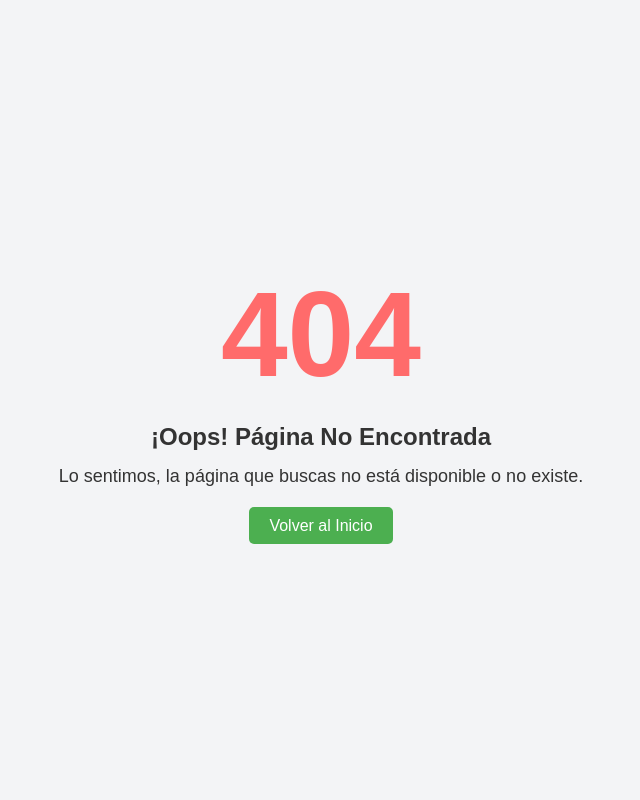
After one commit to pedro23071/python-in, a Django app: template 12_proyecto/ProjectoDjngo/pages/templates/pages/404.html in a window 1280 px wide. The commit adds this page. Shown: the whole page, without its empty margins (319-959 px from the left). Run offline with Django 3.2, Linux system fonts and the light colour scheme; the template is opened without the code that fills it, so the values that code supplies are empty.

Commit message:
consultar e imprimir pages

```diff
--- a/12_proyecto/ProjectoDjngo/ProjectoDjngo/settings.py
+++ b/12_proyecto/ProjectoDjngo/ProjectoDjngo/settings.py
@@ -64,6 +64,7 @@ TEMPLATES = [
                 'django.template.context_processors.request',
                 'django.contrib.auth.context_processors.auth',
                 'django.contrib.messages.context_processors.messages',
+                'pages.context_processors.get_pages',
             ],
         },
     },
--- a/12_proyecto/ProjectoDjngo/ProjectoDjngo/urls.py
+++ b/12_proyecto/ProjectoDjngo/ProjectoDjngo/urls.py
@@ -16,10 +16,11 @@ Including another URLconf
 from django.contrib import admin
 from django.urls import path
 from mainapp import views
+from pages import views as pages_views
 
 urlpatterns = [
     path('admin/', admin.site.urls),
     path('', views.index, name="index_vacio"),
     path('inicio/', views.index, name="index"),
-    path('sobre-nosotros/', views.about, name="about"),
+    path('pagina/<str:slug>/', pages_views.page, name="pagina"),
 ]
--- /dev/null
+++ b/12_proyecto/ProjectoDjngo/pages/context_processors.py
@@ -0,0 +1,8 @@
+from .models import Page
+
+
+def get_pages(request):
+    pages = Page.objects.filter(visible=True).values_list('id', 'title', 'slug')
+    return {
+        'pages': pages
+    }
--- /dev/null
+++ b/12_proyecto/ProjectoDjngo/pages/templates/pages/404.html
@@ -0,0 +1,80 @@
+<!DOCTYPE html>
+<html lang="en">
+<head>
+    <meta charset="UTF-8">
+    <meta name="viewport" content="width=device-width, initial-scale=1.0">
+    <title>Página No Encontrada</title>
+    <style>
+        * {
+            margin: 0;
+            padding: 0;
+            box-sizing: border-box;
+            font-family: 'Arial', sans-serif;
+        }
+
+        body {
+            background-color: #f3f4f6;
+            color: #333;
+            display: flex;
+            justify-content: center;
+            align-items: center;
+            height: 100vh;
+            text-align: center;
+        }
+
+        .error-container {
+            max-width: 600px;
+            padding: 20px;
+        }
+
+        h1 {
+            font-size: 120px;
+            color: #ff6b6b;
+            margin-bottom: 20px;
+        }
+
+        h2 {
+            font-size: 24px;
+            margin-bottom: 15px;
+        }
+
+        p {
+            font-size: 18px;
+            margin-bottom: 30px;
+        }
+
+        a {
+            text-decoration: none;
+            color: white;
+            background-color: #4caf50;
+            padding: 10px 20px;
+            border-radius: 5px;
+            transition: background-color 0.3s ease;
+        }
+
+        a:hover {
+            background-color: #45a049;
+        }
+
+        @media (max-width: 768px) {
+            h1 {
+                font-size: 80px;
+            }
+            h2 {
+                font-size: 20px;
+            }
+            p {
+                font-size: 16px;
+            }
+        }
+    </style>
+</head>
+<body>
+    <div class="error-container">
+        <h1>404</h1>
+        <h2>¡Oops! Página No Encontrada</h2>
+        <p>Lo sentimos, la página que buscas no está disponible o no existe.</p>
+        <a href="/">Volver al Inicio</a>
+    </div>
+</body>
+</html>
```
Also changed, not shown: 12_proyecto/ProjectoDjngo/mainapp/templates/layouts/layout.html (+5 -3 lines), 12_proyecto/ProjectoDjngo/pages/templates/pages/page.html (added, +10 -0 lines), 12_proyecto/ProjectoDjngo/pages/views.py (+11 -1 lines), 12_proyecto/ProjectoDjngo/db.sqlite3.
